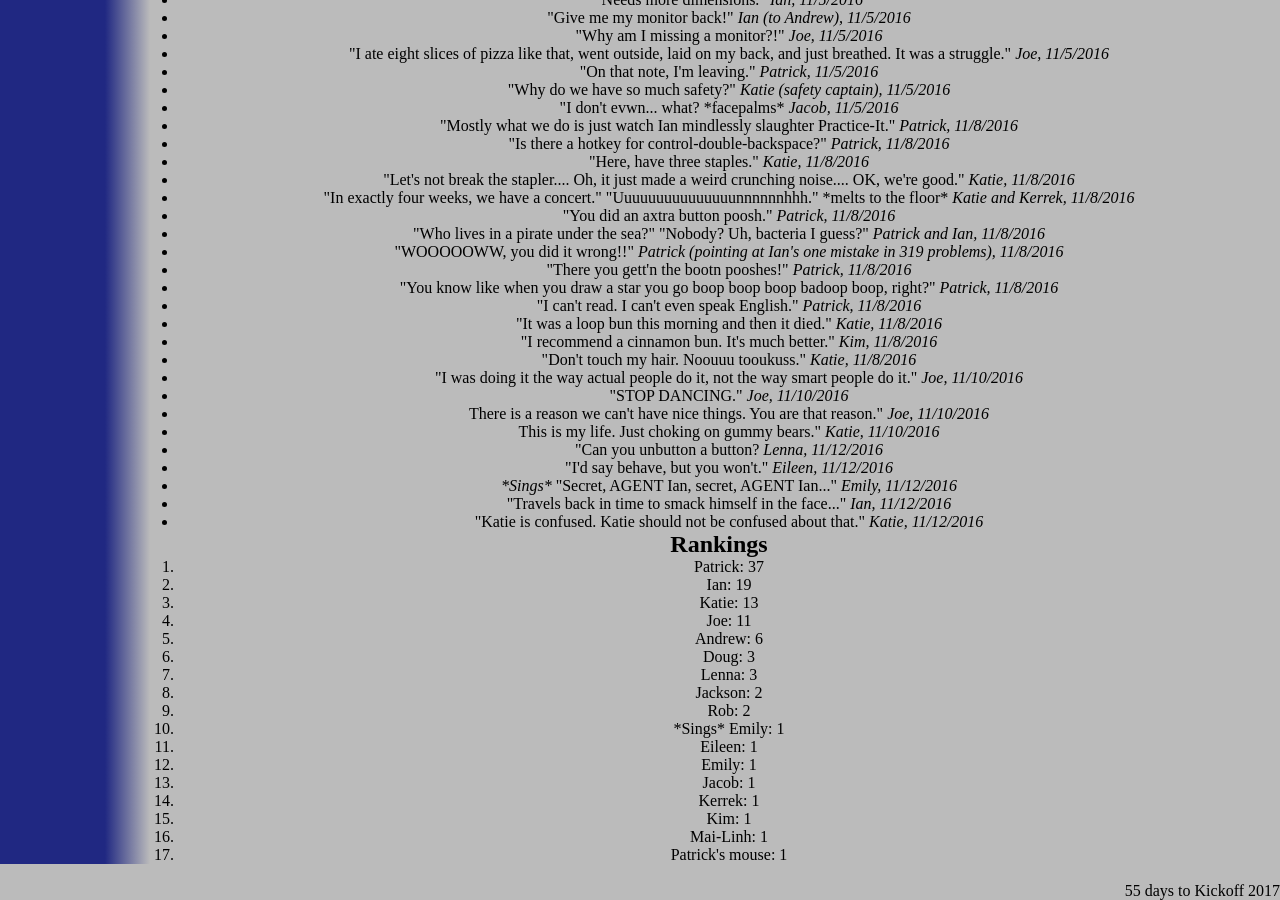
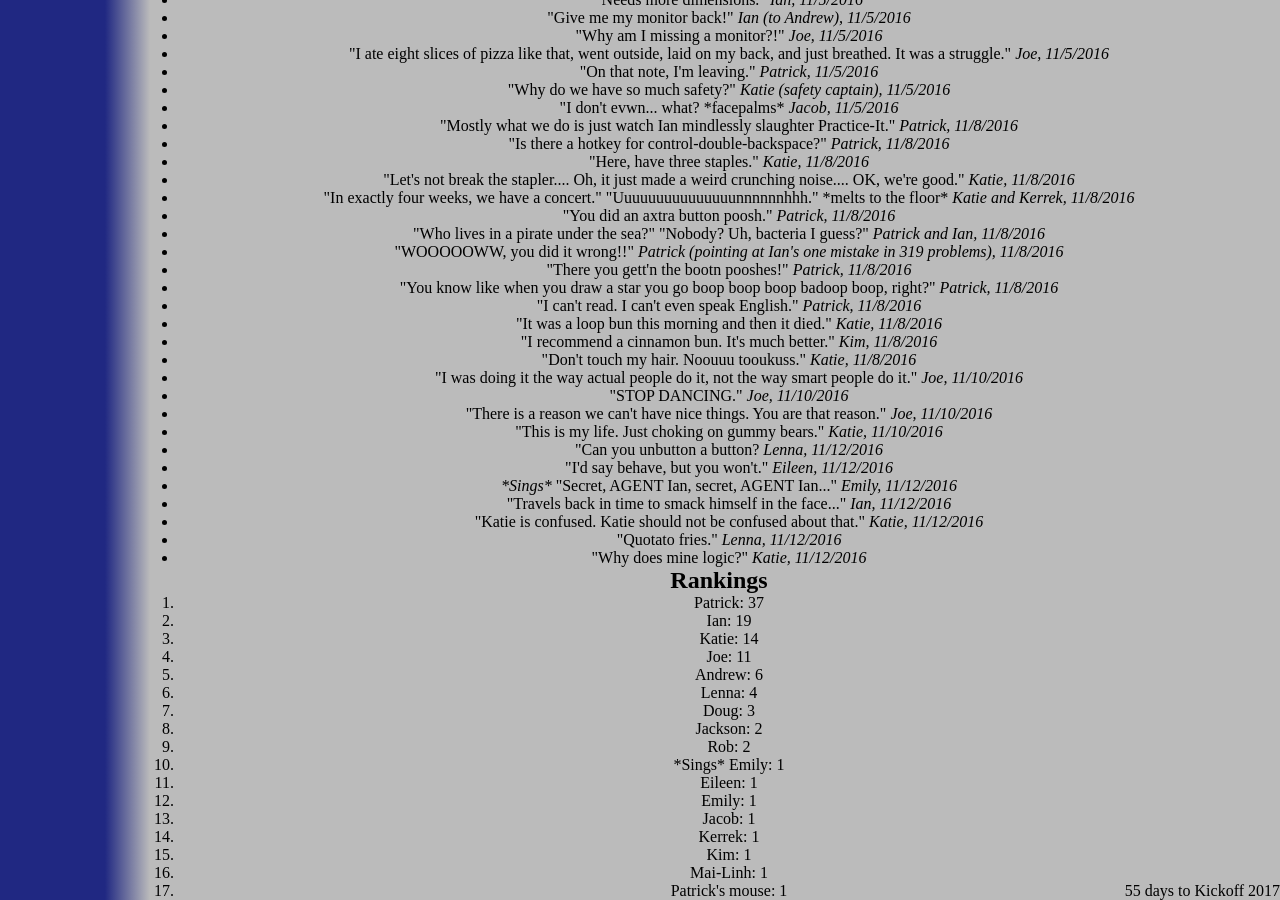
Before and after one commit to katiebugmoon/FRC4131.github.io, a Jekyll site: the page built from media/2017/quotes.html, in a window 1280 px wide and 900 px high, scrolled down 1141 px. Built offline with Jekyll 4.4.1, drawn with Linux system fonts in a browser that asks for light colours; nearby versions of some CDN libraries.

Commit message:
Update quotes.html

```diff
--- a/media/2017/quotes.html
+++ b/media/2017/quotes.html
@@ -82,13 +82,15 @@ title: Build Season 2017 Quotes
 	<li>"Don't touch my hair. Noouuu tooukuss." <i>Katie, 11/8/2016</i></li>
 	<li>"I was doing it the way actual people do it, not the way smart people do it." <i>Joe, 11/10/2016</i></li>
 	<li>"STOP DANCING." <i>Joe, 11/10/2016</i></li>
-	<li>There is a reason we can't have nice things. You are that reason." <i>Joe, 11/10/2016</i></li>
-	<li>This is my life. Just choking on gummy bears." <i>Katie, 11/10/2016</i></li>
+	<li>"There is a reason we can't have nice things. You are that reason." <i>Joe, 11/10/2016</i></li>
+	<li>"This is my life. Just choking on gummy bears." <i>Katie, 11/10/2016</i></li>
 	<li>"Can you unbutton a button? <i>Lenna, 11/12/2016</i></li>
 	<li>"I'd say behave, but you won't." <i>Eileen, 11/12/2016</i></li>
 	<li><i>*Sings* </i> "Secret, AGENT Ian, secret, AGENT Ian..." <i>Emily, 11/12/2016</i></li>
 	<li>"Travels back in time to smack himself in the face..." <i>Ian, 11/12/2016</i></li>
 	<li>"Katie is confused. Katie should not be confused about that." <i>Katie, 11/12/2016</i> </li>
+	<li>"Quotato fries." <i>Lenna, 11/12/2016</i></li>
+	<li>"Why does mine logic?" <i>Katie, 11/12/2016</i></li>
 </ul>
 <h2>Rankings</h2>
 <ol id='rankings'></ol>
```
